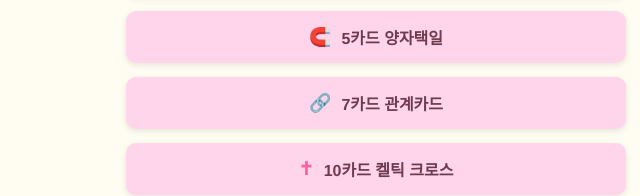
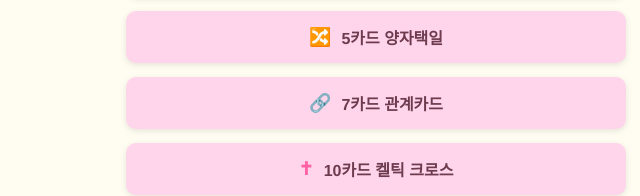
Before and after one commit to tarozon/tarozon.github.io, a website: page public/index.html in a window 1280 px wide. Shown: the part 533-729 px from the top of the page, 264-904 px from the left. Drawn offline with Linux system fonts and the light colour scheme.

Commit message:
Update index.html

```diff
--- a/public/index.html
+++ b/public/index.html
@@ -40,7 +40,7 @@
     <li><a class="main-button" href="3CARDS-LOVE2.html"><span class="icon">🂢🂣💓</span> 3카드 너의 마음은</a></li>
     <li><a class="main-button" href="4CARDS-T3S1.html"><span class="icon">🂡🂢🂣🂤</span> 4카드 통합3 보조1</a></li>
     <li><a class="main-button" href="HORSESHOE.html"><span class="icon">🧲</span> 5카드 말발굽 배열</a></li>
-    <li><a class="main-button" href="CHOICE.html"><span class="icon">🧲</span> 5카드 양자택일</a></li>
+    <li><a class="main-button" href="CHOICE.html"><span class="icon">🔀</span> 5카드 양자택일</a></li>
     <li><a class="main-button" href="RELATION7.html"><span class="icon">🔗</span> 7카드 관계카드</a></li>
     <li><a class="main-button" href="CELTIC-CROSS.html"><span class="icon">✝</span> 10카드 켈틱 크로스</a></li>
   </ul>
```
